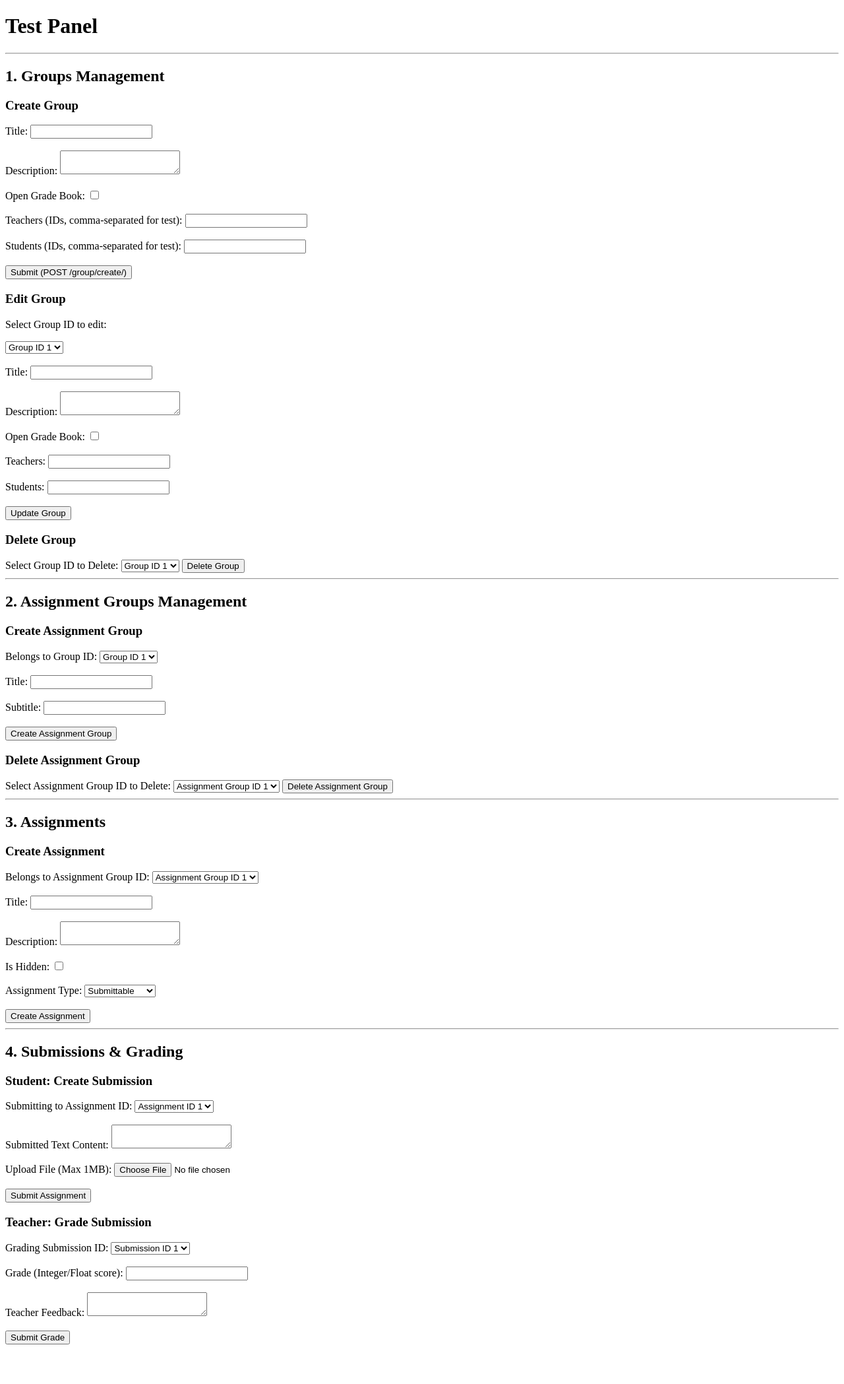
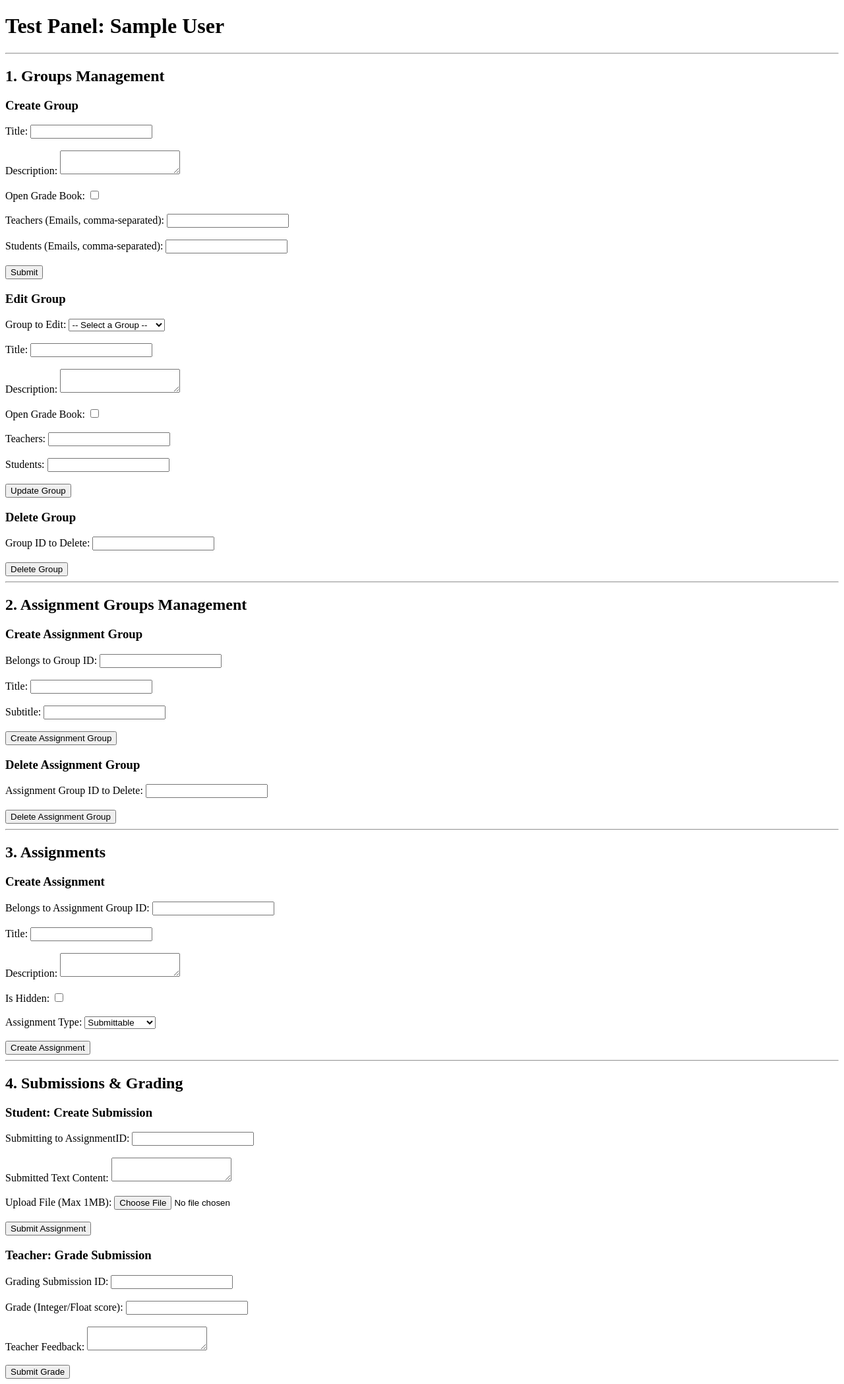
Before and after one commit to matt-s-0/assignment-management-system, a Django app: page /test/ in a window 1280 px wide. Shown: the whole page at 66% size. Before the commit the page ends 2037 px from the top, so only its background shows below. Run offline with Django 5.2, Linux system fonts and the light colour scheme; a user stored in the database is signed in; tables that the repository leaves empty hold one stand-in row (values such as "Sample post").

Commit message:
added lot of frontend JS logic to handle frontend forms

```diff
--- a/finalProject/finalProject/urls.py
+++ b/finalProject/finalProject/urls.py
@@ -44,11 +44,11 @@ urlpatterns = [
     #################### Assignment Groups ####################
     path('group/<int:pk>/assignment-group/create/', views.createAssignmentGroup, name='createAssignmentGroup'),
     path('assignment-group/<int:pk>/edit/', views.editAssignmentGroup, name='editAssignmentGroup'),
-    path('assignment-group/<int:pk>/delete/', views.deleteAssignmentGroup, name='delete_assignmentGroup'),
+    path('assignment-group/<int:pk>/delete/', views.deleteAssignmentGroup, name='deleteAssignmentGroup'),
 
     #################### Assignments ####################
     path('assignment-group/<int:pk>/assignment/create/', views.createAssignment, name='createAssignment'),
-    path('group/<int:groupPK>/assignment/<int:pk>/', views.viewAssignment, name='viewAssignment'),
+    path('assignment/<int:pk>/', views.viewAssignment, name='viewAssignment'),
     path('assignment/<int:pk>/edit/', views.editAssignment, name='editAssignment'),
     path('assignment/<int:pk>/delete/', views.deleteAssignment, name='deleteAssignment'),
 
--- a/finalProject/groups/decorators.py
+++ b/finalProject/groups/decorators.py
@@ -14,10 +14,6 @@ def validateUserAccess(model):
 
             pk = kwargs.get('pk')
             baseObject = get_object_or_404(model, pk=pk)
-
-            groupPK = kwargs.get('groupPK')
-            if groupPK and get_object_or_404(model, pk=groupPK) != baseObject:
-                return HttpResponseForbidden('URL dispatcher error: Primary key mismatch.')
 
             if hasattr(baseObject, 'owner'):
                 groupObject = baseObject
--- a/finalProject/groups/models.py
+++ b/finalProject/groups/models.py
@@ -12,8 +12,8 @@ class group(models.Model):
         related_name='ownedGroups'
     )
 
-    teachers = models.ManyToManyField('users.User', related_name='teachers', blank=True, null=True)
-    students = models.ManyToManyField('users.User', related_name='students', blank=True, null=True)
+    teachers = models.ManyToManyField('users.User', related_name='teachers', blank=True)
+    students = models.ManyToManyField('users.User', related_name='students', blank=True)
 
     def clean(self):
         if self.pk:
--- a/finalProject/pages/templates/home.html
+++ b/finalProject/pages/templates/home.html
@@ -25,7 +25,7 @@
         .assignments-list { list-style-type: none; padding: 0; margin: 0; }
         .assignment-item { background: #f4f6f7; padding: 12px; margin-bottom: 8px; border-radius: 4px; display: flex; justify-content: space-between; align-items: center; }
     </style>
-    <script src="{% static 'frontEnd/home.js' %}" defer></script>
+    <script src="{% static 'pages/js/home.js' %}" defer></script>
 </head>
 <body>
 
--- a/finalProject/pages/templates/testForms.html
+++ b/finalProject/pages/templates/testForms.html
@@ -1,6 +1,8 @@
 <!--
  Only used for testing
  -->
+
+{% load static %}
 
 <!DOCTYPE html>
 <html lang="en">
@@ -10,51 +12,67 @@
 </head>
 <body>
 
-    <h1>Test Panel</h1>
+    <h1>Test Panel: {{ user.displayName }}</h1>
     <hr>
 
     <h2>1. Groups Management</h2>
 
     <h3>Create Group</h3>
-    <form action="http://127.0.0.1:8000/group/create/" method="POST">
+    <form action="/group/create/" method="POST">
         {% csrf_token %}
-
-        <label>Title: <input type="text" name="title" required></label><br><br>
-        <label>Description: <textarea name="description"></textarea></label><br><br>
-        <label>Open Grade Book: <input type="checkbox" name="openGradeBook" value="true"></label><br><br>
-        <label>Teachers (IDs, comma-separated for test): <input type="text" name="teachers"></label><br><br>
-        <label>Students (IDs, comma-separated for test): <input type="text" name="students"></label><br><br>
-        <button type="submit">Submit (POST /group/create/)</button>
+        <label>Title: <input type="text" name="title" required></label>
+            <br><br>
+        <label>Description: <textarea name="description"></textarea></label>
+            <br><br>
+        <label>Open Grade Book: <input type="checkbox" name="openGradeBook" value="true"></label>
+            <br><br>
+        <label>Teachers (Emails, comma-separated): <input type="text" name="teachers"></label>
+            <br><br>
+        <label>Students (Emails, comma-separated): <input type="text" name="students"></label>
+            <br><br>
+        <button type="submit">Submit</button>
     </form>
 
     <h3>Edit Group</h3>
-    <p>Select Group ID to edit:</p>
-    <select id="editGroupSelect" onchange="document.getElementById('editGroupForm').action = 'http://127.0.0.1:8000/group/' + this.value + '/edit/ ';">
-        <option value="1">Group ID 1</option>
-        <option value="2">Group ID 2</option>
-        <option value="3">Group ID 3</option>
+
+    <label>Group to Edit:
+        <select id="groupSelector" onchange="autofillGroupForm(this.value)">
+            <option value="" disabled selected>-- Select a Group --</option>
+            {% for group in allowedGroups %}
+                <option value="{{ group.id }}">{{ group.title }} (ID: {{ group.id }})</option>
+            {% empty %}
+                <option value="" disabled>You don't manage any groups yet.</option>
+            {% endfor %}
         </select>
+    </label>
+
         <br><br>
-    <form id="editGroupForm" action="http://127.0.0.1:8000/group/1/edit/" method="POST">
+
+    <form id="editGroupForm" action="/group/1/edit/" method="POST">
         {% csrf_token %}
-        <label>Title: <input type="text" name="title" required></label><br><br>
-        <label>Description: <textarea name="description"></textarea></label><br><br>
-        <label>Open Grade Book: <input type="checkbox" name="openGradeBook" value="true"></label><br><br>
-        <label>Teachers: <input type="text" name="teachers"></label><br><br>
-        <label>Students: <input type="text" name="students"></label><br><br>
+        <label>Title: <input type="text" id="groupEdit_title" name="title" required></label>
+            <br><br>
+        <label>Description: <textarea id="groupEdit_description" name="description"></textarea></label>
+            <br><br>
+        <label>Open Grade Book: <input type="checkbox" id="groupEdit_openGradeBook" name="openGradeBook" value="true"></label>
+            <br><br>
+        <label>Teachers: <input type="text" id="groupEdit_teachers" name="teachers"></label>
+            <br><br>
+        <label>Students: <input type="text" id="groupEdit_students" name="students"></label>
+            <br><br>
         <button type="submit">Update Group</button>
     </form>
 
+    {{ groupsJson|json_script:"groups-data" }}
+
+    <script src="{% static 'pages/js/groupAutofill.js' %}" defer></script>
+
     <h3>Delete Group</h3>
-    <form id="deleteGroupForm" action="http://127.0.0.1:8000/group/1/delete/" method="POST">
+    <form id="deleteGroupForm" action="/group/1/delete/" method="POST">
         {% csrf_token %}
-        <label>Select Group ID to Delete: </label>
-        <select onchange="document.getElementById('deleteGroupForm').action = 'http://127.0.0.1:8000/group/' + this.value + '/delete/';">
-            <option value="1">Group ID 1</option>
-            <option value="2">Group ID 2</option>
-            <option value="3">Group ID 3</option>
-        </select>
-        <button type="submit" onclick="return confirm('Are you sure?');">Delete Group</button>
+        <label>Group ID to Delete: <input type='number' onchange="document.getElementById('deleteGroupForm').action = '/group/' + this.value + '/delete/ ';"></input></label>
+            <br><br>
+        <button type="submit" onclick="return confirm('Are you sure you would like to delete the group?');">Delete Group</button>
     </form>
 
     <hr>
@@ -62,27 +80,22 @@
     <h2>2. Assignment Groups Management</h2>
 
     <h3>Create Assignment Group</h3>
-    <form id="createAssignGroupForm" action="http://127.0.0.1:8000/group/1/assignment-group/create/" method="POST">
+    <form id="createAssignGroupForm" action="/group/1/assignment-group/create/" method="POST">
         {% csrf_token %}
-        <label>Belongs to Group ID: </label>
-        <select onchange="document.getElementById('createAssignGroupForm').action = 'http://127.0.0.1:8000/group/' + this.value + '/assignment-group/create/';">
-            <option value="1">Group ID 1</option>
-            <option value="2">Group ID 2</option>
-        </select>
+        <label>Belongs to Group ID: <input type='number' onchange="document.getElementById('createAssignGroupForm').action = '/group/' + this.value + '/assignment-group/create/';"></input></label>
             <br><br>
-        <label>Title: <input type="text" name="title" required></label><br><br>
-        <label>Subtitle: <input type="text" name="subtitle"></label><br><br>
+        <label>Title: <input type="text" name="title" required></label>
+            <br><br>
+        <label>Subtitle: <input type="text" name="subtitle"></label>
+            <br><br>
         <button type="submit">Create Assignment Group</button>
     </form>
 
     <h3>Delete Assignment Group</h3>
-    <form id="deleteAssignGroupForm" action="http://127.0.0.1:8000/assignment-group/1/delete/" method="POST">
+    <form id="deleteAssignGroupForm" action="/assignment-group/1/delete/" method="POST">
         {% csrf_token %}
-        <label>Select Assignment Group ID to Delete: </label>
-        <select onchange="document.getElementById('deleteAssignGroupForm').action = 'http://127.0.0.1:8000/assignment-group/' + this.value + '/delete/';">
-            <option value="1">Assignment Group ID 1</option>
-            <option value="2">Assignment Group ID 2</option>
-        </select>
+        <label>Assignment Group ID to Delete: <input type='number' onchange="document.getElementById('deleteAssignGroupForm').action = '/assignment-group/' + this.value + '/delete/';"></input></label>
+            <br><br>
         <button type="submit">Delete Assignment Group</button>
     </form>
 
@@ -91,22 +104,22 @@
     <h2>3. Assignments</h2>
 
     <h3>Create Assignment</h3>
-    <form id="createAssignmentForm" action="http://127.0.0.1:8000/assignment-group/1/assignment/create/" method="POST">
+    <form id="createAssignmentForm" action="/assignment-group/1/assignment/create/" method="POST">
         {% csrf_token %}
-        <label>Belongs to Assignment Group ID: </label>
-        <select onchange="document.getElementById('createAssignmentForm').action = 'http://127.0.0.1:8000/assignment-group/' + this.value + '/assignment/create/';">
-            <option value="1">Assignment Group ID 1</option>
-            <option value="2">Assignment Group ID 2</option>
-        </select>
+        <label>Belongs to Assignment Group ID: <input type='number' onchange="document.getElementById('createAssignmentForm').action = '/assignment-group/' + this.value + '/assignment/create/ ';"></input></label>
             <br><br>
-        <label>Title: <input type="text" name="title" required></label><br><br>
-        <label>Description: <textarea name="description"></textarea></label><br><br>
-        <label>Is Hidden: <input type="checkbox" name="isHidden" value="true"></label><br><br>
+        <label>Title: <input type="text" name="title" required></label>
+            <br><br>
+        <label>Description: <textarea name="description"></textarea></label>
+            <br><br>
+        <label>Is Hidden: <input type="checkbox" name="isHidden" value="true"></label>
+            <br><br>
         <label>Assignment Type: </label>
         <select name="assignmentType">
             <option value="submittable">Submittable</option>
             <option value="unsubmittable">Unsubmittable</option>
-        </select><br><br>
+        </select>
+            <br><br>
         <button type="submit">Create Assignment</button>
     </form>
 
@@ -115,30 +128,26 @@
     <h2>4. Submissions & Grading</h2>
 
     <h3>Student: Create Submission</h3>
-    <form id="submitForm" action="http://127.0.0.1:8000/assignment/1/submit/" method="POST" enctype="multipart/form-data">
+    <form id="submitForm" action="/assignment/1/submit/" method="POST" enctype="multipart/form-data">
         {% csrf_token %}
-        <label>Submitting to Assignment ID: </label>
-        <select onchange="document.getElementById('submitForm').action = 'http://127.0.0.1:8000/assignment/' + this.value + '/submit/';">
-            <option value="1">Assignment ID 1</option>
-            <option value="2">Assignment ID 2</option>
-        </select>
+        <label>Submitting to AssignmentID: <input type='number' onchange="document.getElementById('submitForm').action = '/assignment/' + this.value + '/submit/ ';"></input></label>
             <br><br>
-        <label>Submitted Text Content: <textarea name="submittedText"></textarea></label><br><br>
-        <label>Upload File (Max 1MB): <input type="file" name="uploadedFile"></label><br><br>
+        <label>Submitted Text Content: <textarea name="submittedText"></textarea></label>
+            <br><br>
+        <label>Upload File (Max 1MB): <input type="file" name="uploadedFile"></label>
+            <br><br>
         <button type="submit">Submit Assignment</button>
     </form>
 
     <h3>Teacher: Grade Submission</h3>
-    <form id="gradeForm" action="http://127.0.0.1:8000/submission/1/grade/" method="POST">
+    <form id="gradeForm" action="/submission/1/grade/" method="POST">
         {% csrf_token %}
-        <label>Grading Submission ID: </label>
-        <select onchange="document.getElementById('gradeForm').action = 'http://127.0.0.1:8000/submission/' + this.value + '/grade/';">
-            <option value="1">Submission ID 1</option>
-            <option value="2">Submission ID 2</option>
-        </select>
+        <label>Grading Submission ID: <input type='number' onchange="document.getElementById('gradeForm').action = '/submission/' + this.value + '/grade/ ';"></input></label>
             <br><br>
-        <label>Grade (Integer/Float score): <input type="number" step="0.1" name="grade" required></label><br><br>
-        <label>Teacher Feedback: <textarea name="teacherFeedback"></textarea></label><br><br>
+        <label>Grade (Integer/Float score): <input type="number" step="0.1" name="grade" required></label>
+            <br><br>
+        <label>Teacher Feedback: <textarea name="teacherFeedback"></textarea></label>
+            <br><br>
         <button type="submit">Submit Grade</button>
     </form>
 
--- a/finalProject/pages/views.py
+++ b/finalProject/pages/views.py
@@ -3,6 +3,7 @@ from django.contrib.auth.decorators import login_required
 from django.views.decorators.http import require_GET
 from django.db.models import Q
 from groups.models import group
+import json
 
 @require_GET
 @login_required
@@ -21,4 +22,23 @@ def mainDashboard(request):
 @require_GET
 @login_required
 def testDashboard(request):
-    return render(request, 'testForms.html')
+    allowedGroups = group.objects.filter(
+        Q(owner=request.user) | Q(teachers=request.user)
+    ).distinct()
+
+    groupData = {}
+    for g in allowedGroups:
+        groupData[g.id] = {
+            'title': g.title,
+            'description': getattr(g, 'description', ''),
+            'openGradeBook': getattr(g, 'openGradeBook', False),
+            'teachers': ", ".join([t.email for t in g.teachers.all()]),
+            'students': ", ".join([s.email for s in g.students.all()]),
+        }
+
+    context = {
+        'allowedGroups': allowedGroups,
+
+        'groupsJson': json.dumps(groupData),
+    }
+    return render(request, 'testForms.html', context)
```
Also changed, not shown: finalProject/groups/forms.py (+26 -0 lines), finalProject/groups/views.py (+7 -1 lines), finalProject/pages/static/frontEnd/home.js (deleted, +0 -28 lines), finalProject/pages/static/pages/js/groupAutofill.js (added, +46 -0 lines), finalProject/pages/static/pages/js/home.js (added, +28 -0 lines), finalProject/groups/migrations/0007_alter_group_students_alter_group_teachers.py (added). Lines whose indentation alone changed are shown as unchanged.
